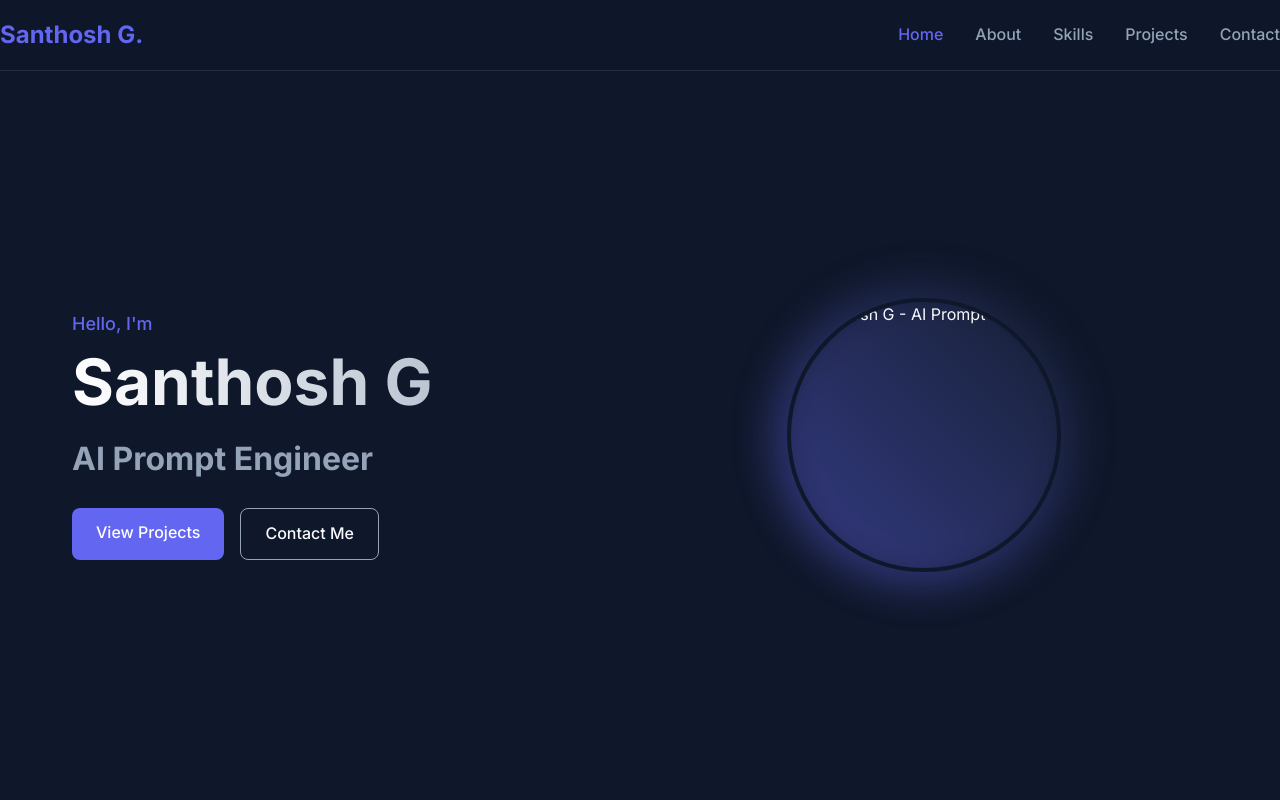
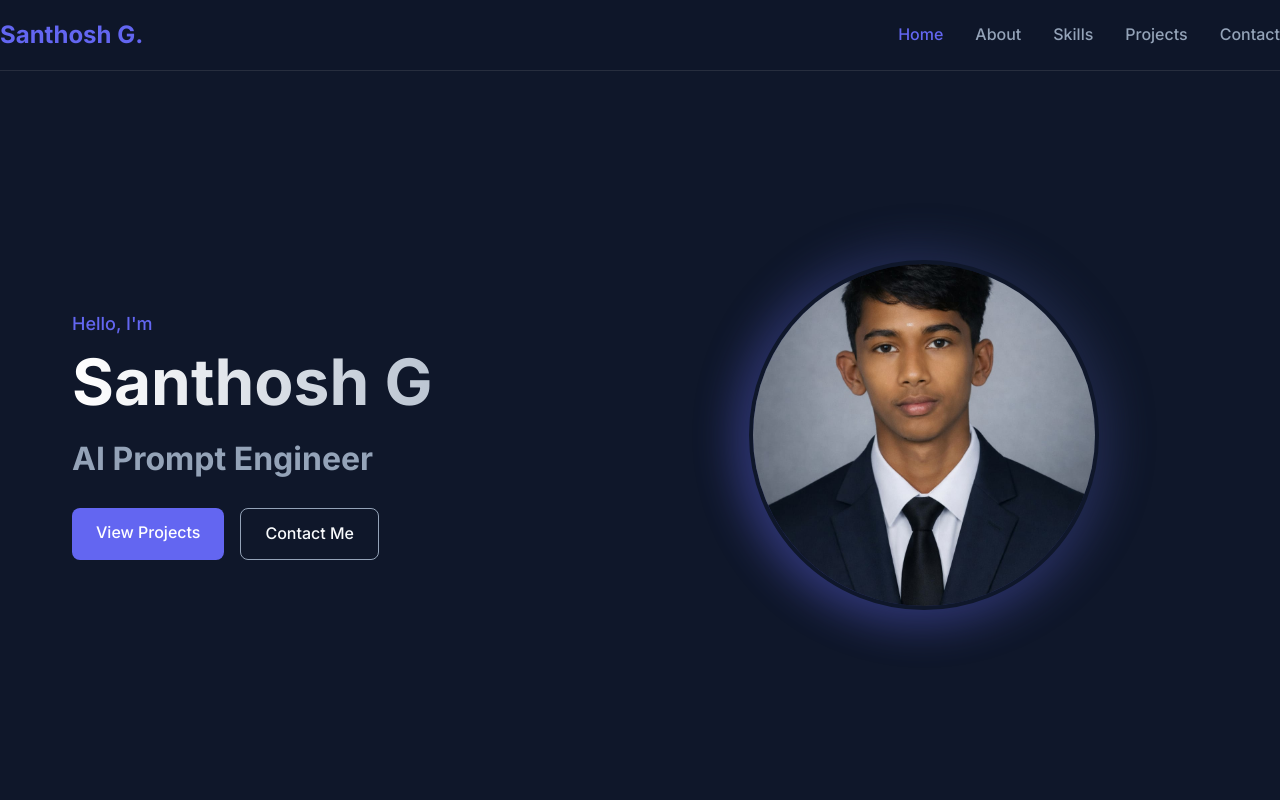
Before and after one commit to santhosh0822/portfolio, a plain HTML site: page index.html in a window 1280 px wide. Shown: the top 800 px of the page. Drawn offline with Linux system fonts and the light colour scheme.

Commit message:
Update index.html

```diff
--- a/index.html
+++ b/index.html
@@ -515,7 +515,7 @@
                 </div>
                 <div class="hero-image">
                     <div class="hero-profile-container">
-                        <img src="assets/images/profile.jpg" alt="Santhosh G - AI Prompt Engineer"
+                        <img src="profile.jpg" alt="Santhosh G - AI Prompt Engineer"
                             class="hero-profile-img">
                     </div>
                 </div>
@@ -710,4 +710,5 @@
     </script>
 </body>
 
+
 </html>
```
